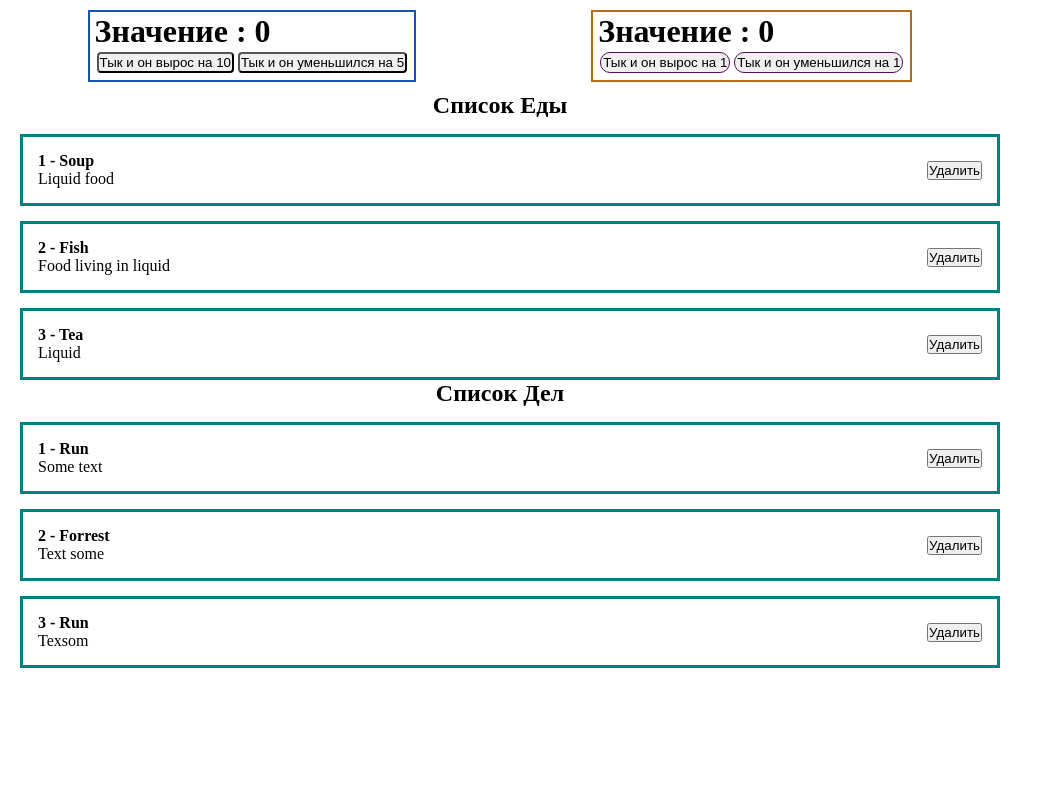
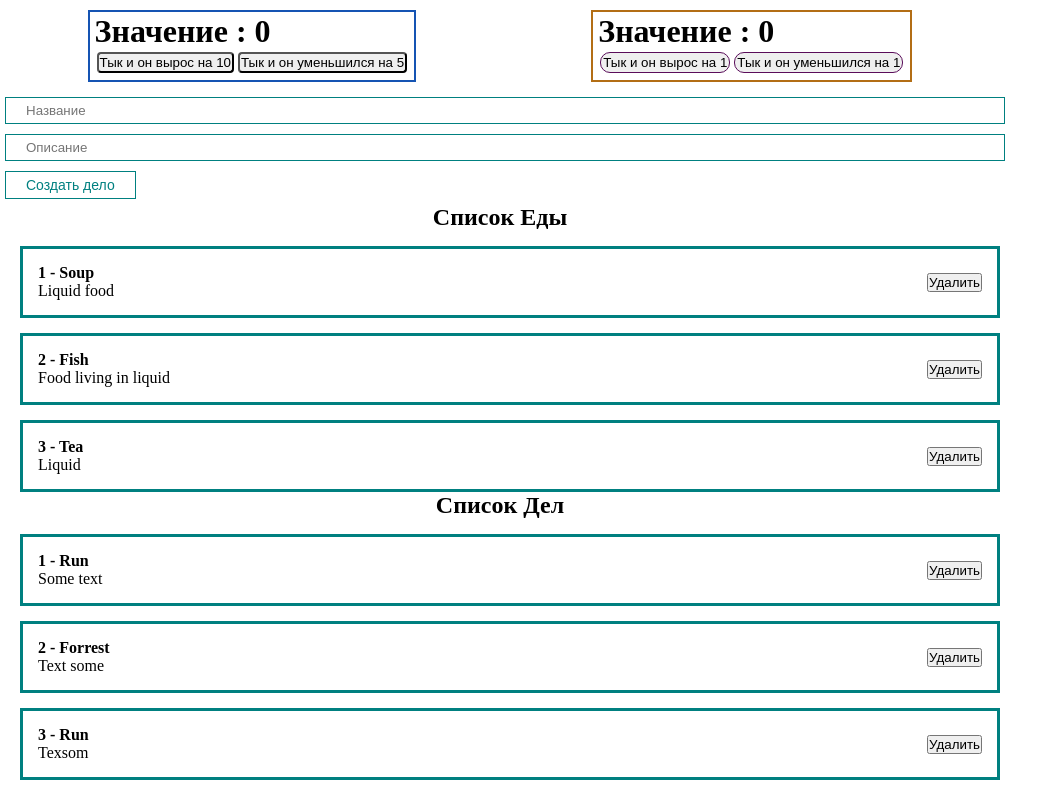
Before and after one commit to Schoolboyl337/react-pet, a React (Create React App) app: page / in a window 1280 px wide. Shown: the whole page, without its empty margins (0-1063 px from the left). Built offline with nearby package versions, Linux system fonts and the light colour scheme.

Commit message:
Feat:добавлена возможность создания поста + написан UI

```diff
--- a/src/App.js
+++ b/src/App.js
@@ -3,6 +3,8 @@
 import Counter from "./components/Сounter";
 import ClassCounter from "./components/СlassCounter"
 import PostList from "./components/PostList";
+import MyButton from "./components/UI/button/MyButton";
+import MyInput from "./components/UI/input/MyInput";
 
 
 function App() {
@@ -16,12 +18,43 @@
     {id:2, value:"Forrest", discription:"Text some"},
     {id:3, value:"Run", discription:"Texsom"},
   ])
+
+  const [value,setTitle] = useState('')
+  const [discription,setBody] = useState('')
+  const addNewPost = (e)=> {
+    e.preventDefault()
+    const newPost = {
+      id: Date.now(),
+      value,
+      discription
+    }
+    setToDoList([...toDoList,newPost])
+    setTitle('')
+    setBody('')
+  }
+
+
   return (
     <div className="App">
       <div className="counters">
         <Counter />
         <ClassCounter />
       </div>
+      <form>
+        <MyInput
+          value={value}
+          onChange={e => setTitle(e.target.value)}
+          type="text"
+          placeholder="Название"
+        />
+        <MyInput
+          value={discription}
+          onChange={e => setBody(e.target.value)}
+          type="text"
+          placeholder="Описание"
+        />
+        <MyButton onClick={addNewPost}>Создать дело</MyButton>
+      </form>
       <PostList posts={foodList} title="Cписок Еды" />
       <PostList posts={toDoList} title="Cписок Дел" />
     </div>
--- a/src/components/PostItem.jsx
+++ b/src/components/PostItem.jsx
@@ -4,7 +4,7 @@
     return (
         <div className='post'>
             <div className='post-content'>
-                <strong>{props.post.id} - {props.post.value}</strong>
+                <strong>{props.number} - {props.post.value}</strong>
                 <div> {props.post.discription}</div>
             </div>
             <div className='post-btn'>
--- a/src/components/PostList.jsx
+++ b/src/components/PostList.jsx
@@ -7,8 +7,8 @@
             <h2 style={{textAlign:"center"}}>
         {title}
       </h2>
-        {posts.map(post =>
-          <PostItem post={post} key={post.id}/>
+        {posts.map((post,index) =>
+          <PostItem number={index + 1} post={post} key={post.id}/>
         )}
         </div>
     )
--- /dev/null
+++ b/src/components/UI/button/MyButton.jsx
@@ -0,0 +1,12 @@
+import React from 'react'
+import classes from './MyButton.module.css'
+
+const MyButton = ({children,...props}) => {
+    return (
+        <button {...props} className={classes.myBtn}>
+            {children}
+        </button>
+    )
+}
+
+export default MyButton
--- /dev/null
+++ b/src/components/UI/button/MyButton.module.css
@@ -0,0 +1,9 @@
+.myBtn {
+    padding: 5px 20px;
+    color:teal;
+    font-size: 14px;
+    background: transparent;
+    border: 1px solid teal;
+    cursor: pointer;
+    margin: 5px;
+}
--- /dev/null
+++ b/src/components/UI/input/MyInput.jsx
@@ -0,0 +1,10 @@
+import React from 'react'
+import classes from './MyInput.module.css'
+
+const MyInput = React.forwardRef((props,ref) => {
+    return (
+        <input ref={ref} className={classes.myInp} {...props} />
+    )
+});
+
+export default MyInput
--- /dev/null
+++ b/src/components/UI/input/MyInput.module.css
@@ -0,0 +1,6 @@
+.myInp {
+    width: 100%;
+    padding: 5px 20px;
+    margin: 5px;
+    border: 1px solid teal;
+}
```
